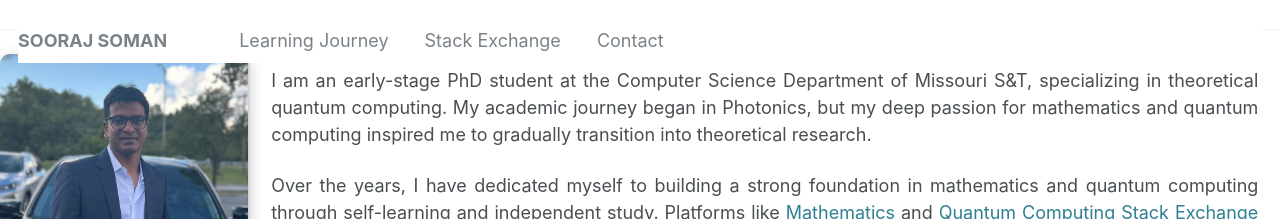
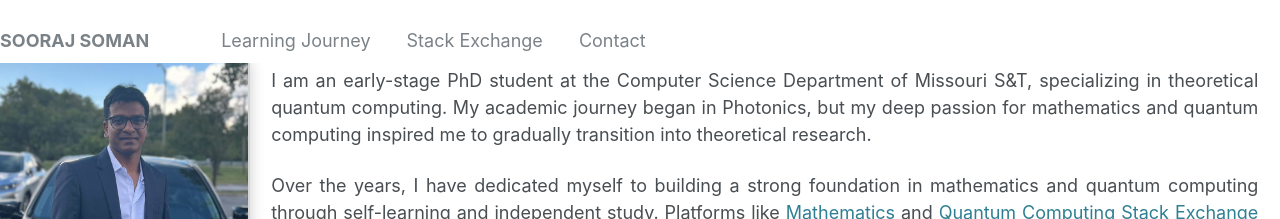
Before and after one commit to soorajss1729/soorajss1729.github.io, a Jekyll site: the page built from _pages/about.md, in a window 1280 px wide. Shown: the top 219 px of the page. Built offline with Jekyll 4.4.1, drawn with Linux system fonts in a browser that asks for light colours.

Commit message:
Update _masthead.scss

```diff
--- a/_sass/_masthead.scss
+++ b/_sass/_masthead.scss
@@ -19,7 +19,7 @@
   &__inner-wrap {
     @include container;
     @include clearfix;
-    padding: 1em 1em 1em;
+    padding: 1em 0em 1em;
     font-family: $sans-serif-narrow;
 
     @include breakpoint($x-large) {
```
